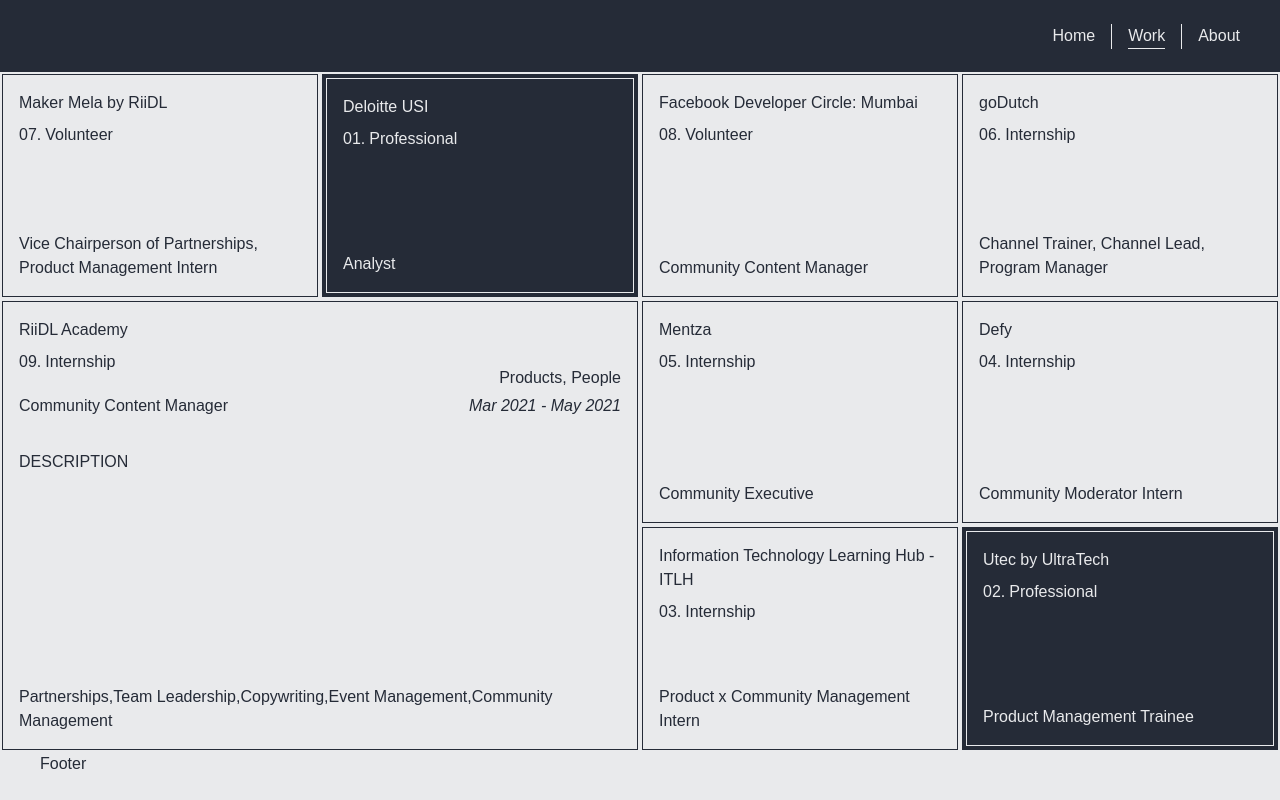
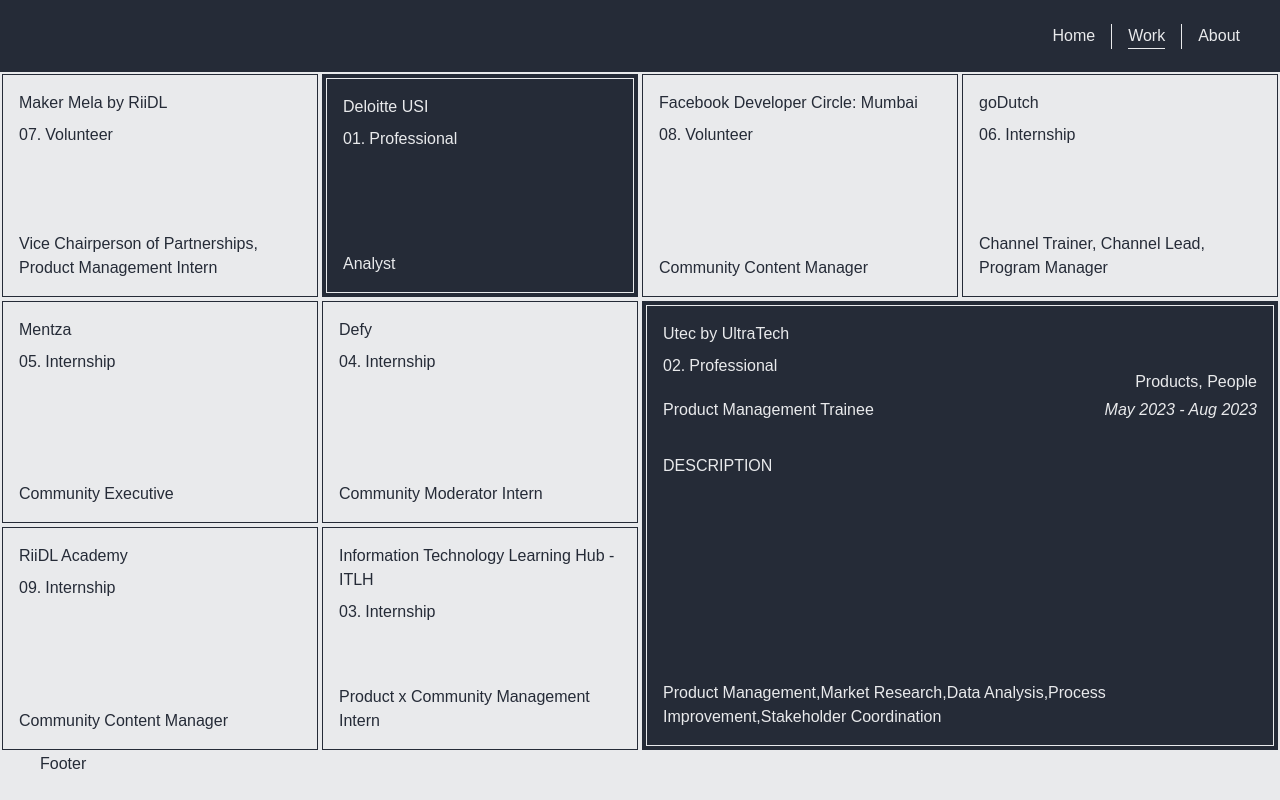
Before and after one commit to sm-parin/profile, a React (Vite) app: page /work in a window 1280 px wide. Built offline with nearby package versions, Linux system fonts and the light colour scheme; a web font is replaced by a local one.

Commit message:
work layout fix

```diff
--- a/src/modules/work/card/index.tsx
+++ b/src/modules/work/card/index.tsx
@@ -4,9 +4,7 @@
 import { applyTheme } from "../../../utils/functions/theme";
 import useMediaQuery from "../../../hooks/useMediaQuery";
 
-const WorkCard = ({ data, index, route, theme }: any) => {
-  const isActive = index === 6;
-
+const WorkCard = ({ data, isActive, index, route, theme }: any) => {
   const [isCardHovered, setIsCardHovered] = useState(false);
   const navigate = useNavigate();
   const { isDesktop, isTablet, isTabletOnly } = useMediaQuery();
```
